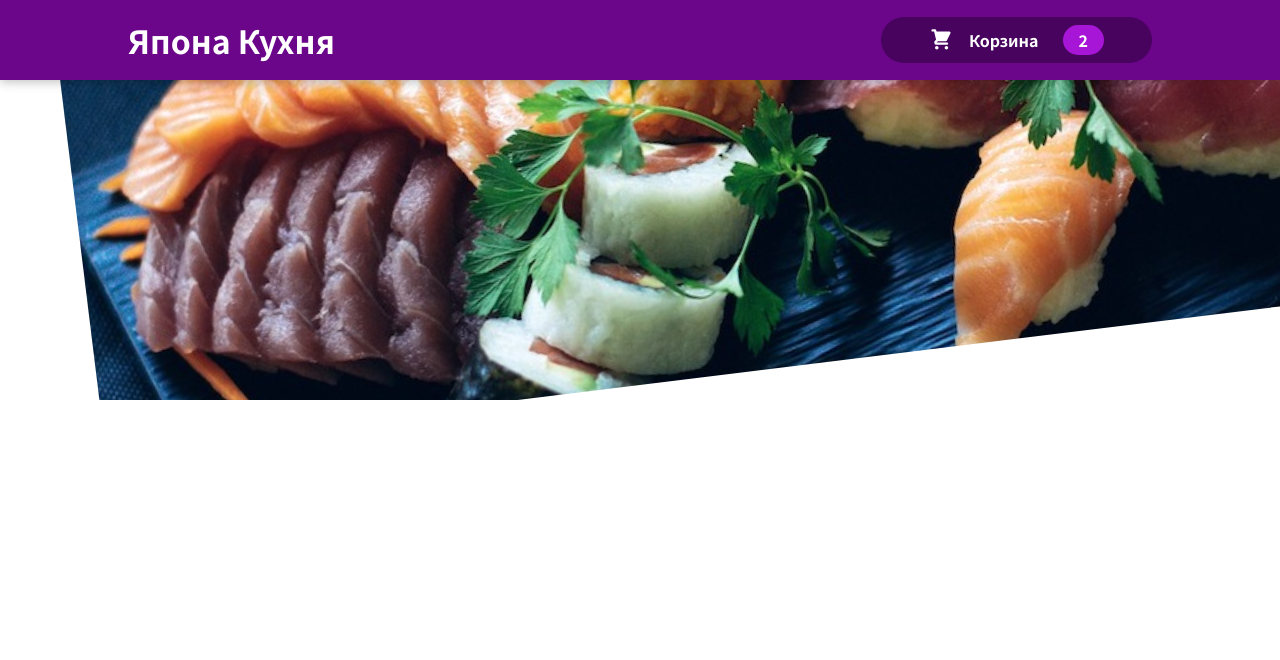
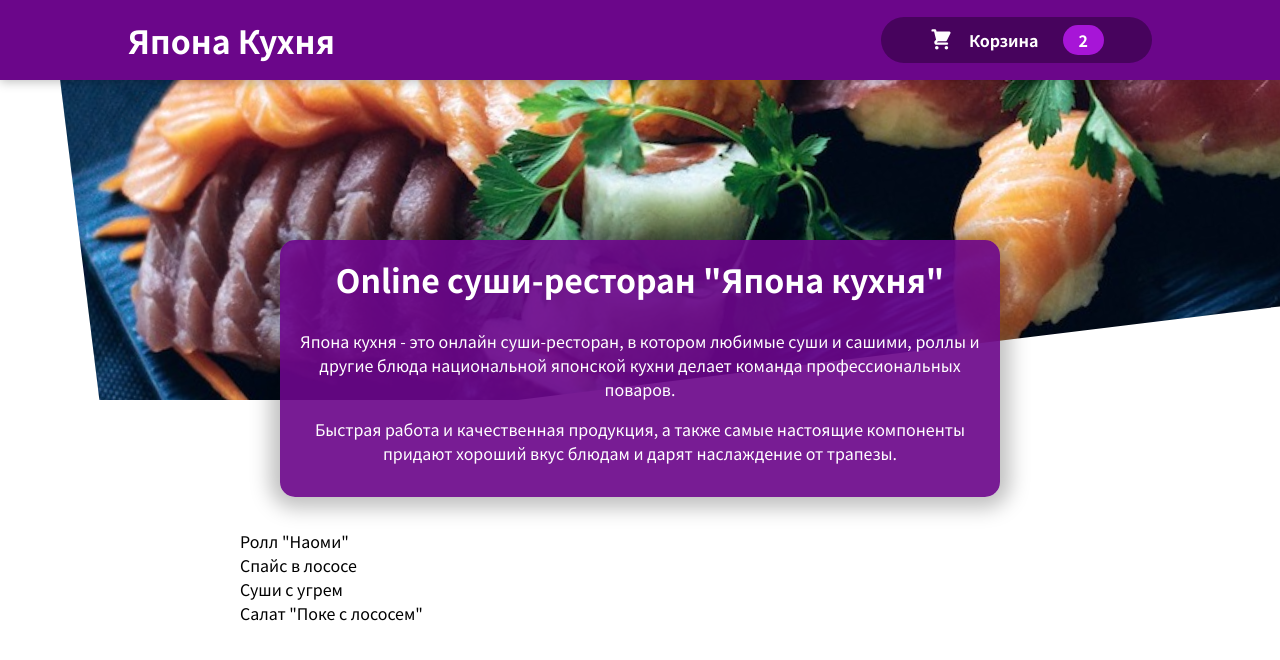
Before and after one commit to kalachyonok/japanese-food, a React (Create React App) app: page / in a window 1280 px wide. Shown: the top 660 px of the page. Built offline with nearby package versions, Linux system fonts and the light colour scheme.

Commit message:
add meals component

```diff
--- a/src/App.js
+++ b/src/App.js
@@ -1,10 +1,14 @@
 import React from "react";
 import { Header } from "./components/Layout/Header";
+import { Meals } from "./components/Meals/Meals";
 
 function App() {
   return (
     <React.Fragment>
       <Header />
+      <main>
+        <Meals />
+      </main>
     </React.Fragment>
   );
 }
--- /dev/null
+++ b/src/components/Meals/MealList.js
@@ -0,0 +1,40 @@
+import styles from "./MealList.module.css";
+
+const DUMMY_MEALS = [
+  {
+    id: "m1",
+    name: 'Ролл "Наоми"',
+    description:
+      "Сыр Филадельфия, куриное филе, масаго, помидор, огурец, кунжут",
+    price: 11.99,
+  },
+  {
+    id: "m2",
+    name: "Спайс в лососе",
+    description: "Рис, лосось, соус спайс",
+    price: 3.99,
+  },
+  {
+    id: "m3",
+    name: "Суши с угрем",
+    description: "Угорь копченый, соус унаги, кунжут",
+    price: 4.99,
+  },
+  {
+    id: "m4",
+    name: 'Салат "Поке с лососем"',
+    description:
+      "Рис, лосось, огурец, чука, нори, стружка тунца, соус ореховый",
+    price: 7.99,
+  },
+];
+
+export const MealList = (props) => {
+  const mealList = DUMMY_MEALS.map((meal) => <li>{meal.name}</li>);
+
+  return (
+    <section className={styles.meals}>
+      <ul>{mealList}</ul>
+    </section>
+  );
+};
--- /dev/null
+++ b/src/components/Meals/MealList.module.css
@@ -0,0 +1,24 @@
+.meals {
+  max-width: 50rem;
+  width: 90%;
+  margin: 2rem auto;
+  animation: meals-appear 1s ease-out forwards;
+}
+
+.meals ul {
+  list-style: none;
+  margin: 0;
+  padding: 0;
+}
+
+@keyframes meals-appear {
+  from {
+    opacity: 0;
+    transform: translateY(3rem);
+  }
+
+  to {
+    opacity: 1;
+    transform: translateY(0);
+  }
+}
--- /dev/null
+++ b/src/components/Meals/Meals.js
@@ -0,0 +1,12 @@
+import { MealList } from "./MealList.js";
+import { PromoText } from "./PromoText.js";
+import React from "react";
+
+export const Meals = () => {
+  return (
+    <React.Fragment>
+      <PromoText />
+      <MealList />
+    </React.Fragment>
+  );
+};
--- /dev/null
+++ b/src/components/Meals/PromoText.js
@@ -0,0 +1,18 @@
+import styles from "./PromoText.module.css";
+
+export const PromoText = () => {
+  return (
+    <section className={styles["promo-text"]}>
+      <h2>Online суши-ресторан "Япона кухня"</h2>
+      <p>
+        Япона кухня - это онлайн суши-ресторан, в котором любимые суши и сашими,
+        роллы и другие блюда национальной японской кухни делает команда
+        профессиональных поваров.
+      </p>
+      <p>
+        Быстрая работа и качественная продукция, а также самые настоящие
+        компоненты придают хороший вкус блюдам и дарят наслаждение от трапезы.
+      </p>
+    </section>
+  );
+};
--- /dev/null
+++ b/src/components/Meals/PromoText.module.css
@@ -0,0 +1,18 @@
+.promo-text {
+  text-align: center;
+  max-width: 45rem;
+  width: 90%;
+  margin: auto;
+  margin-top: -10rem;
+  position: relative;
+  background-color: #6b068ae8;
+  color: white;
+  border-radius: 15px;
+  padding: 1rem;
+  box-shadow: 0 1px 20px 10px rgba(0, 0, 0, 0.25);
+}
+
+.promo-text h2 {
+  font-size: 2rem;
+  margin-top: 0;
+}
```
Also changed, not shown: src/components/Meals/Meals.module.css (added).
